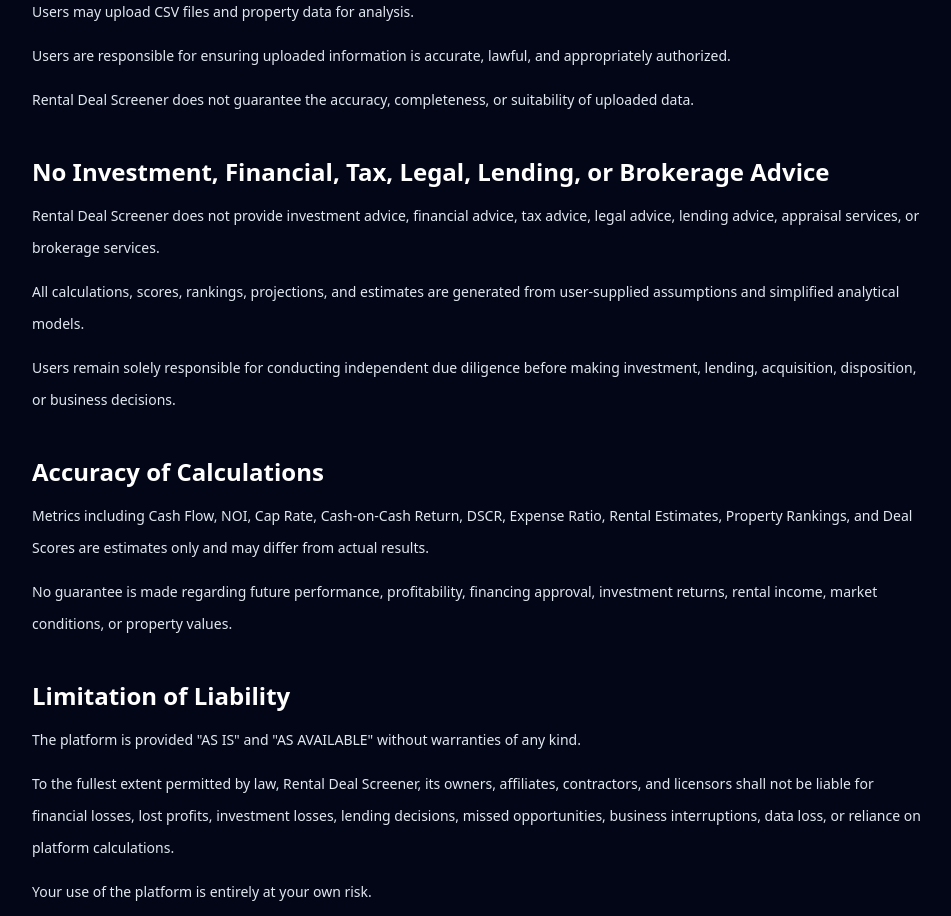
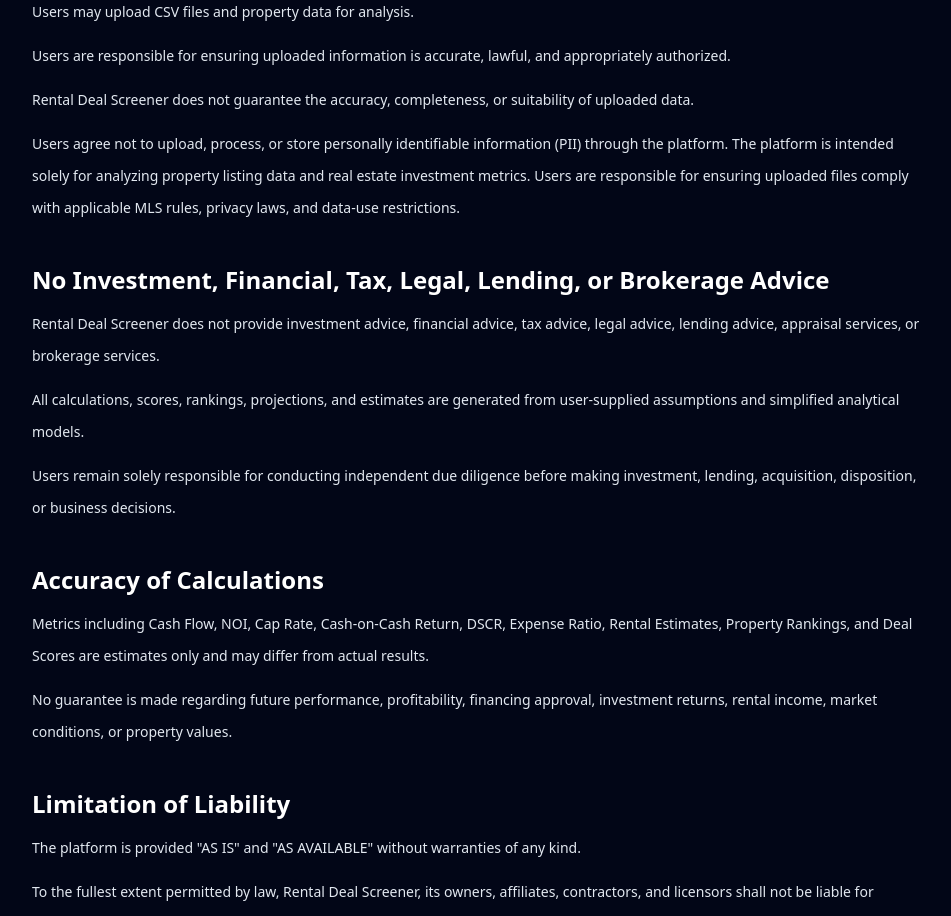
Before and after one commit to adrianr71/deal-analyzer, a React (Vite) app: page /terms in a window 1280 px wide. Shown: the part 1200-2116 px from the top of the page, without its empty margins (160-1111 px from the left). Built offline with nearby package versions, Linux system fonts and the light colour scheme.

Commit message:
PII in Terms page

```diff
--- a/src/pages/Terms.jsx
+++ b/src/pages/Terms.jsx
@@ -109,6 +109,17 @@ export default function Terms() {
               Rental Deal Screener does not guarantee the accuracy,
               completeness, or suitability of uploaded data.
             </p>
+
+	    <p className="mt-3">
+	      Users agree not to upload, process, or store personally identifiable
+	      information (PII) through the platform. The platform is intended solely
+	      for analyzing property listing data and real estate investment metrics.
+	      Users are responsible for ensuring uploaded files comply with applicable
+	      MLS rules, privacy laws, and data-use restrictions.
+	    </p>
+
+
+
           </section>
 
           <section>
```
